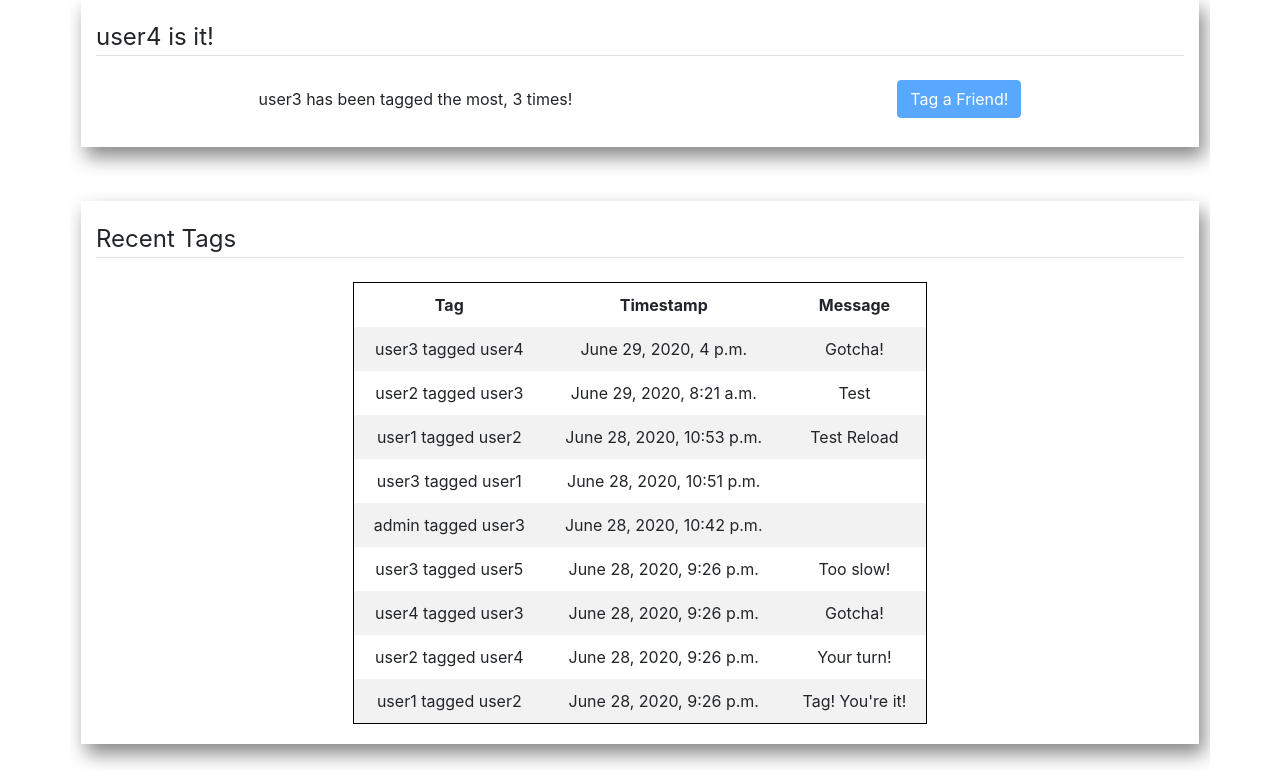
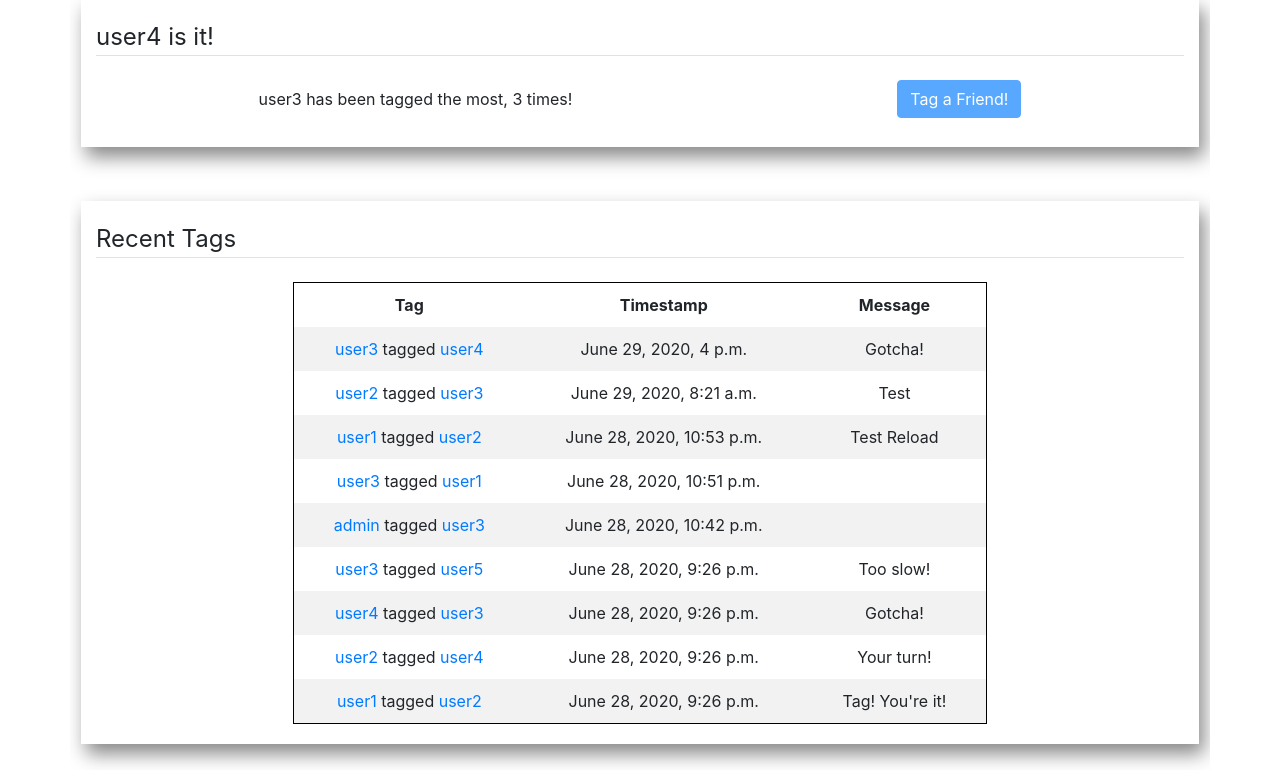
Before and after one commit to matthupy/CS50.FinalProject, a Django app: page / in a window 1280 px wide. Shown: the part 137-907 px from the top of the page. Run offline with Django 3.2, Linux system fonts and the light colour scheme; data comes from the database, SQL or seed files in the repository; both versions use the stored data as it was after the commit; some libraries are stand-ins or nearby versions.

Commit message:
Added user page links on home screen

```diff
--- a/tag/static/style.css
+++ b/tag/static/style.css
@@ -29,12 +29,13 @@ main img
 table {
     border-collapse: collapse;
     border: 1px solid black;
+    width: 100%;
 }
 
 td,th {
     padding: 10px;
-    padding-left: 20px;
-    padding-right: 20px;
+    padding-left: 40px;
+    padding-right: 40px;
     text-align: center;
 }
 
--- a/tag/templates/tag/index.html
+++ b/tag/templates/tag/index.html
@@ -33,13 +33,13 @@ Home
                             {% for tag in tags %}
                                 {% if tag.toTag == user %}
                                     <tr>
-                                        <td style="font-weight:bold">{{ tag.fromTag }} tagged {{ tag.toTag }}</td>
+                                        <td style="font-weight:bold"><a href="{% url 'user' username=tag.fromTag %}">{{ tag.fromTag }}</a> tagged <a href="{% url 'user' username=tag.toTag %}">{{ tag.toTag }}</a></td>
                                         <td style="font-weight:bold">{{ tag.timestamp }}</td>
                                         <td style="font-weight:bold">{{ tag.message }} </td>
                                     </tr>
                                 {% else %}
                                     <tr>
-                                        <td>{{ tag.fromTag }} tagged {{ tag.toTag }}</td>
+                                        <td><a href="{% url 'user' username=tag.fromTag %}">{{ tag.fromTag }}</a> tagged <a href="{% url 'user' username=tag.toTag %}">{{ tag.toTag }}</a></td>
                                         <td>{{ tag.timestamp }}</td>
                                         <td>{{ tag.message }} </td>
                                     </tr>
```
Also changed, not shown: db.sqlite3, 1 other file.
